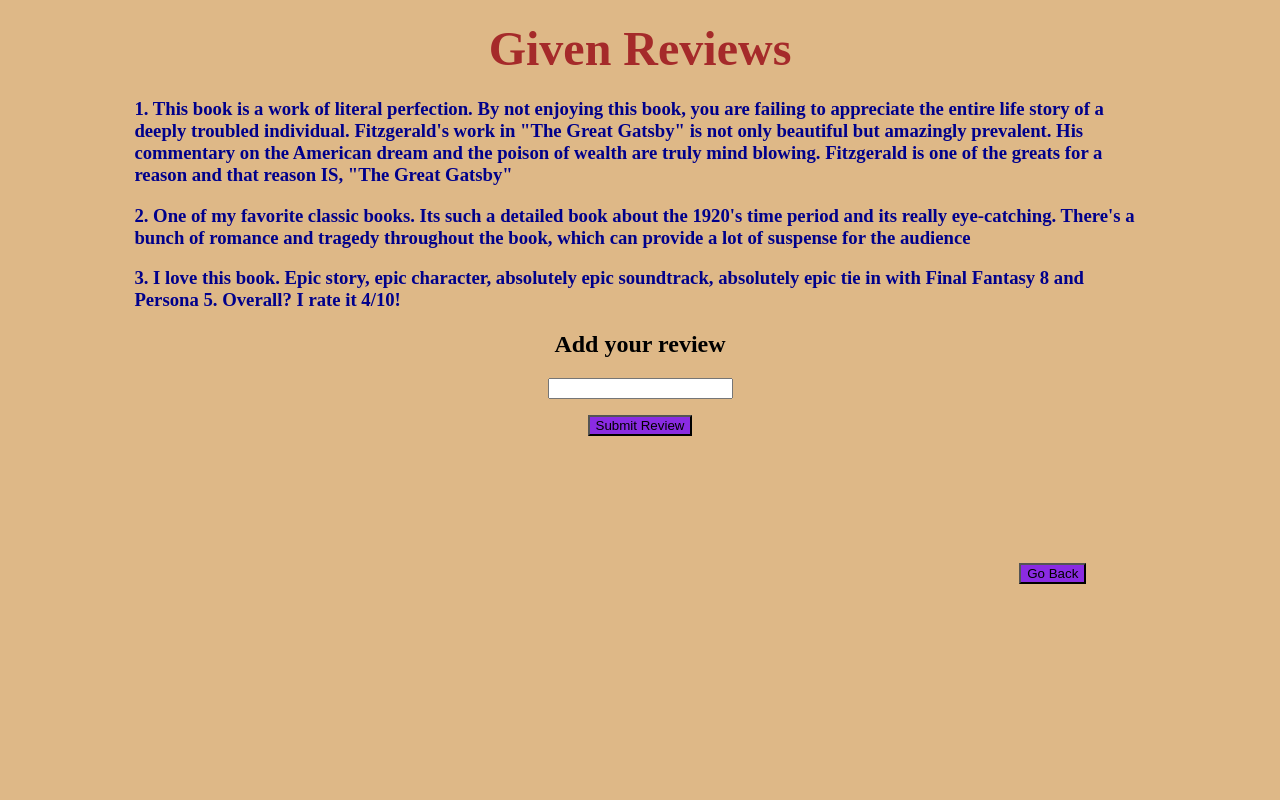
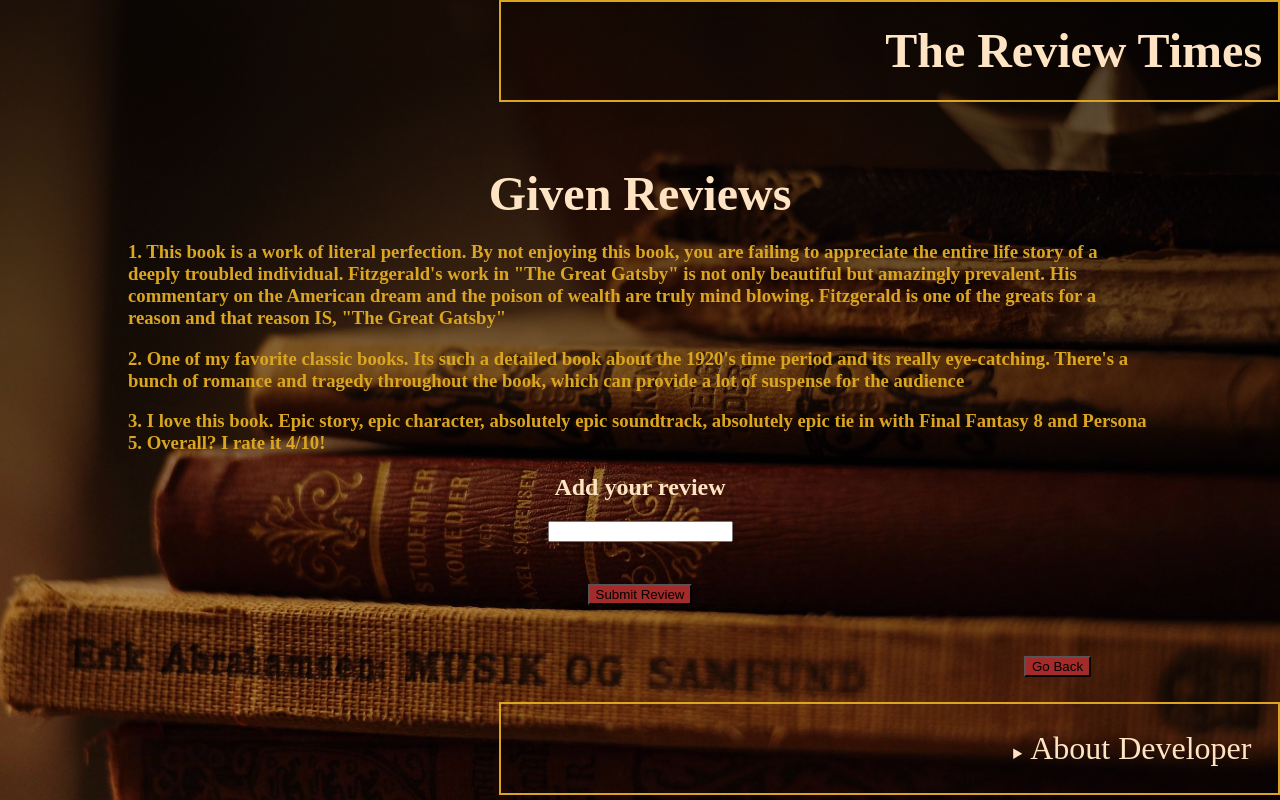
Before and after one commit to ankitac3021/BookReview, a plain HTML site: page first/gats.html in a window 1280 px wide. Drawn offline with Linux system fonts and the light colour scheme.

Commit message:
update one

```diff
--- a/first/gats.html
+++ b/first/gats.html
@@ -4,34 +4,16 @@
         <title>
             REVIEW ON THE NOVEL
         </title>
-        <style>
-             body {
-                background-color: burlywood;
-            }
-            h1 {
-                color: brown;
-
-            }
-
-            h3 {
-                color:darkblue;
-                margin-left: 10%;
-                margin-right: 10%;
-            }
-            button {
-                background-color: blueviolet;
-            }
-
-            footer {
-                margin-left: 80%;
-                margin-top: 10%;
-            }
-        </style>
+        <link rel="stylesheet" href="style.css">
     </head>
     <body>
-        <header>
-        <h1 align="center"> <font size="7">Given Reviews </font></h1>
-    </header>
+            <header>
+                    <h1> <font size="7">The Review Times </font></h1>
+
+                </header>
+
+        <h2 align="center"> <font size="7">Given Reviews </font></h2>
+
         <h3>
             1. This book is a work of literal perfection.
             By not enjoying this book, you are failing to appreciate the entire life story of a
@@ -58,14 +40,21 @@
         <p></p>
 
         <form method="POST" action="#">
-            <button type="submit"> Submit Review </button>
+            <button id="sub" type="submit"> Submit Review </button>
             </form>
         </div>
 
+
+       <form method="POST" action="./start.html">
+        <button id="bck" type="submit"> Go Back</button>
+        </form>
         <footer>
-       <form method="POST" action="./start.html">
-        <button type="submit"> Go Back</button>
-        </form>
-    </footer>
+                <details>
+                    <summary><font size="6">About Developer </font></summary>
+                    <p>Name: Ankita Chatterjee</p>
+                    <p>Email-id: ankita.chatterjee@india.nec.com</p>
+                </details>
+            </footer>
+
         </body>
         </html>
--- /dev/null
+++ b/first/style.css
@@ -0,0 +1,73 @@
+body {
+   margin: 0;
+   padding: 0;
+    background-image: linear-gradient(rgba(0,0,0,0.7),rgba(0,0,0,0.2)),url('oldbook.jpg');
+    height: 100vh; /*vh=view port .....every system have diff view port*/
+    background-size: cover;
+    background-position: center;
+}
+
+.a1 {
+    margin-top: 2%;;
+    margin-left: 35%;
+}
+button {
+    margin:2%;
+    margin-left:20%;
+    size:15%;
+    background-color: brown;
+}
+
+header{
+    color:bisque;
+    border: 2px solid goldenrod;
+    margin-left: 39%;
+    padding-left: 30%;
+    text-decoration: aliceblue;
+    margin-bottom: 5%;
+}
+
+tr {
+    padding:25%;
+}
+
+td {
+    padding:25px;
+        margin-left: 5%;
+        margin-top: 5%;
+}
+footer {
+    color:bisque;
+    border: 2px solid goldenrod;
+    margin-left: 39%;
+    padding-left: 40%;
+    padding-top:2%;
+    padding-bottom: 2%;
+}
+summary {
+    color:bisque
+}
+h2 {
+    color: bisque;
+
+}
+
+h3 {
+    color: goldenrod;
+    margin-left: 10%;
+    margin-right: 10%;
+}
+#bck {
+    margin-left: 80%;
+    background-color: brown;
+}
+#sub {
+    margin-left: 2%;
+}
+
+#one1 {
+    color:darkred;
+    margin-left: 0%;
+    padding-left: 88%;
+    margin-bottom: 10%;
+}
```
Also changed, not shown: first/catcher.html (+19 -30 lines), first/harry.html (+19 -31 lines), first/login.html (+22 -26 lines), first/start.html (+2 -27 lines), first/witches.html (+20 -31 lines), first/bg.jpg (added), first/book.jpeg (added), first/oldbook.jpg (added), 1 other file.
